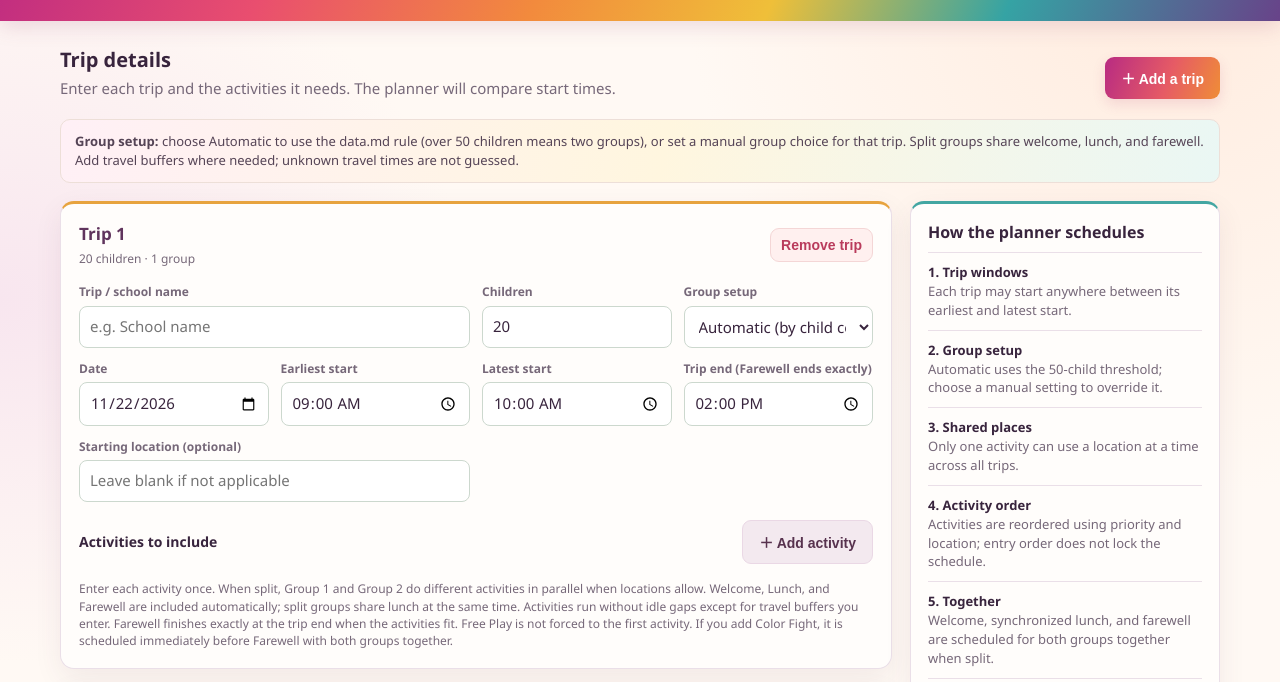
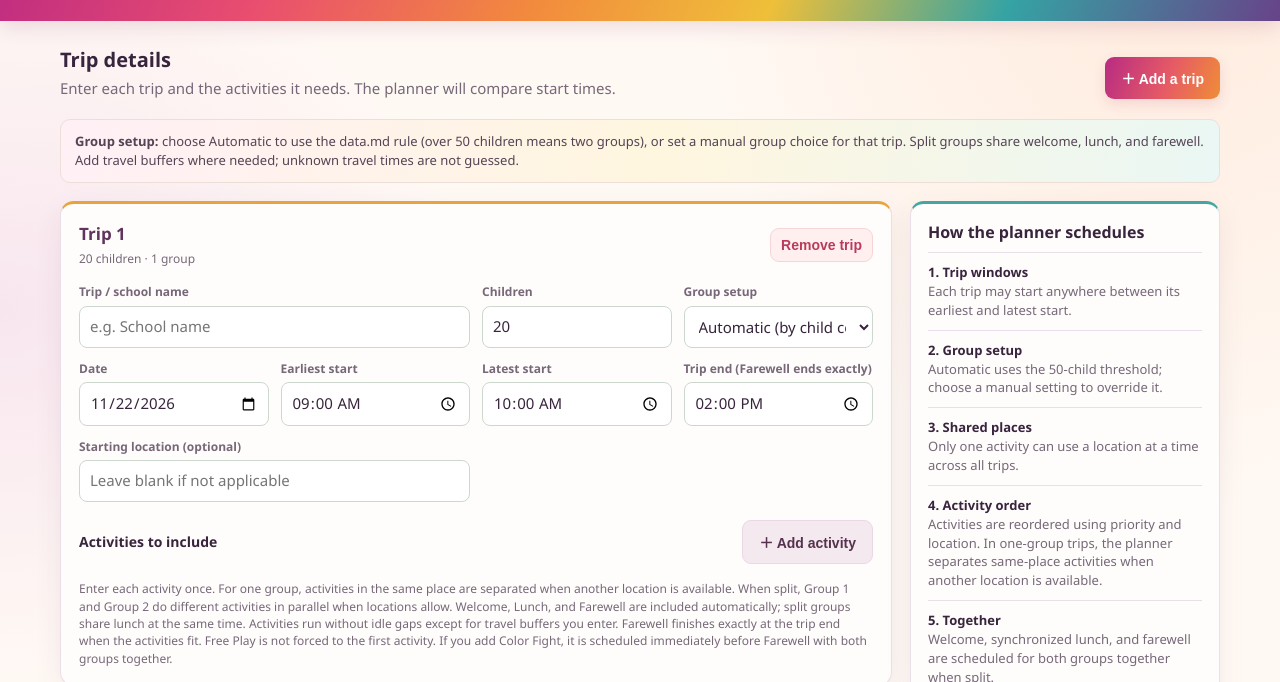
Before and after one commit to hussammuhamed1/FagNoon-Timeline-Trip, a plain HTML site: page index.html in a window 1280 px wide. Shown: the part 85-767 px from the top of the page. Drawn offline with Linux system fonts and the light colour scheme.

Commit message:
Document one-group activity spacing rule

```diff
--- a/index.html
+++ b/index.html
@@ -33,7 +33,7 @@
   <main>
     <div class="intro"><div><h2>Trip details</h2><p>Enter each trip and the activities it needs. The planner will compare start times.</p></div><button id="addTrip">＋ Add a trip</button></div>
     <div class="notice"><strong>Group setup:</strong> choose Automatic to use the data.md rule (over 50 children means two groups), or set a manual group choice for that trip. Split groups share welcome, lunch, and farewell. Add travel buffers where needed; unknown travel times are not guessed.</div>
-    <div class="layout"><section class="trip-list" id="trips"></section><aside class="side-card"><h3>How the planner schedules</h3><div class="rule"><strong>1. Trip windows</strong><br>Each trip may start anywhere between its earliest and latest start.</div><div class="rule"><strong>2. Group setup</strong><br>Automatic uses the 50-child threshold; choose a manual setting to override it.</div><div class="rule"><strong>3. Shared places</strong><br>Only one activity can use a location at a time across all trips.</div><div class="rule"><strong>4. Activity order</strong><br>Activities are reordered using priority and location; entry order does not lock the schedule.</div><div class="rule"><strong>5. Together</strong><br>Welcome, synchronized lunch, and farewell are scheduled for both groups together when split.</div><div class="rule"><strong>Split group activities</strong><br>Group 1 and Group 2 are assigned different activities at the same time when their locations allow.</div><div class="rule"><strong>Optimization</strong><br>Compares trip start times and pairs split-group activities in parallel when locations allow.</div></aside></div>
+    <div class="layout"><section class="trip-list" id="trips"></section><aside class="side-card"><h3>How the planner schedules</h3><div class="rule"><strong>1. Trip windows</strong><br>Each trip may start anywhere between its earliest and latest start.</div><div class="rule"><strong>2. Group setup</strong><br>Automatic uses the 50-child threshold; choose a manual setting to override it.</div><div class="rule"><strong>3. Shared places</strong><br>Only one activity can use a location at a time across all trips.</div><div class="rule"><strong>4. Activity order</strong><br>Activities are reordered using priority and location. In one-group trips, the planner separates same-place activities when another location is available.</div><div class="rule"><strong>5. Together</strong><br>Welcome, synchronized lunch, and farewell are scheduled for both groups together when split.</div><div class="rule"><strong>Split group activities</strong><br>Group 1 and Group 2 are assigned different activities at the same time when their locations allow.</div><div class="rule"><strong>Optimization</strong><br>Compares trip start times and pairs split-group activities in parallel when locations allow.</div></aside></div>
     <div class="actions"><button id="optimize">Create optimized timelines</button><button id="sample" class="secondary">Load example trips</button><span class="quiet">Your entries stay in this browser.</span></div>
     <section id="results" class="results"></section>
   </main>
@@ -50,7 +50,7 @@
    <div class="field wide"><label>Starting location (optional)</label><input class="start-place" placeholder="Leave blank if not applicable"></div>
   </div>
   <div class="activities-head"><h4>Activities to include</h4><button class="secondary add-activity">＋ Add activity</button></div>
-  <div class="activity-list"></div><p class="hint">Enter each activity once. When split, Group 1 and Group 2 do different activities in parallel when locations allow. Welcome, Lunch, and Farewell are included automatically; split groups share lunch at the same time. Activities run without idle gaps except for travel buffers you enter. Farewell finishes exactly at the trip end when the activities fit. Free Play is not forced to the first activity. If you add Color Fight, it is scheduled immediately before Farewell with both groups together.</p>
+  <div class="activity-list"></div><p class="hint">Enter each activity once. For one group, activities in the same place are separated when another location is available. When split, Group 1 and Group 2 do different activities in parallel when locations allow. Welcome, Lunch, and Farewell are included automatically; split groups share lunch at the same time. Activities run without idle gaps except for travel buffers you enter. Farewell finishes exactly at the trip end when the activities fit. Free Play is not forced to the first activity. If you add Color Fight, it is scheduled immediately before Farewell with both groups together.</p>
  </article>
 </template>
 <template id="activityTemplate">
```
